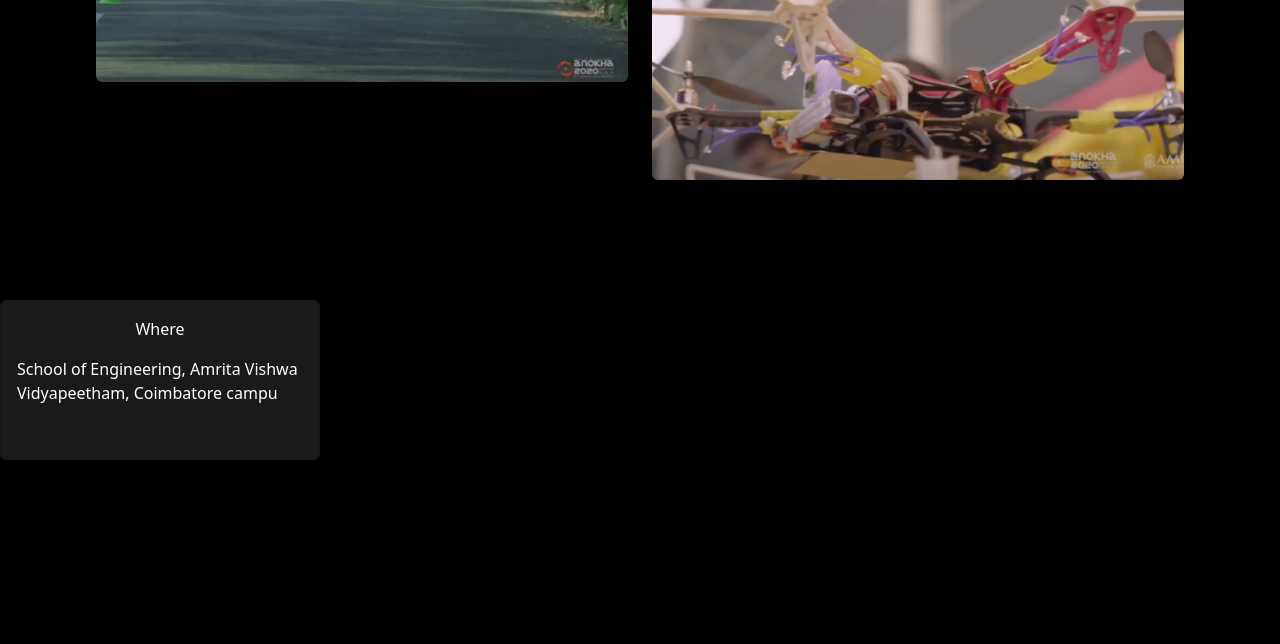
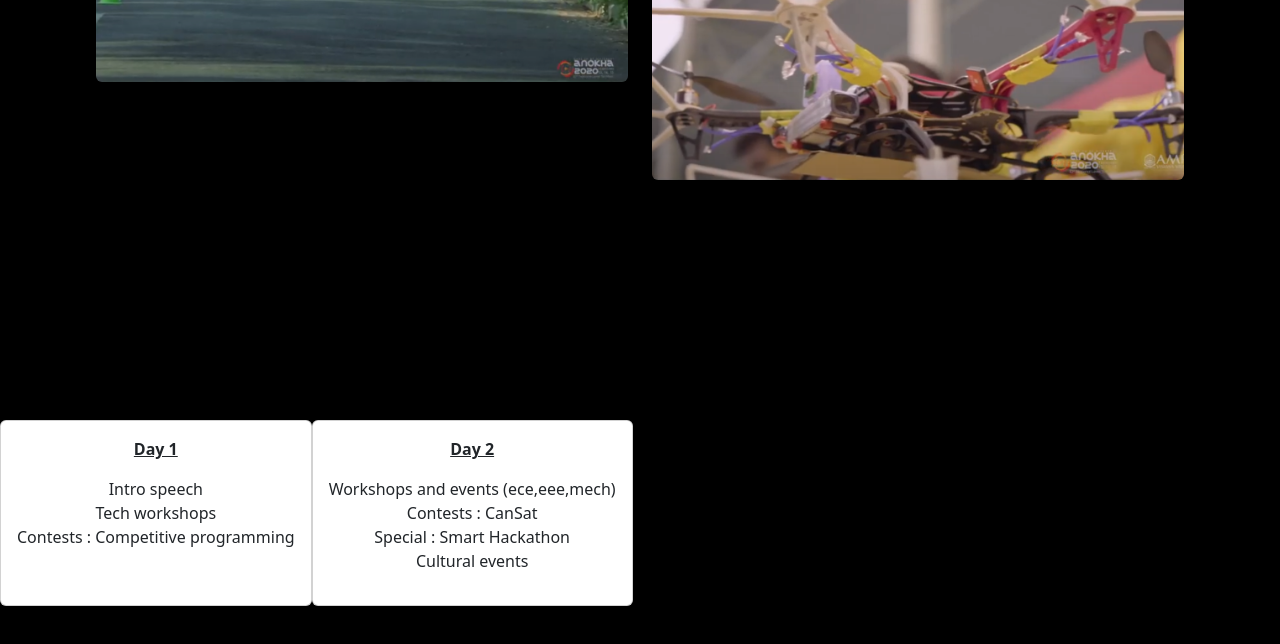
Before and after one commit to Arjun013H/20CYS2022-UID, a plain HTML site: page anokha/index.html in a window 1280 px wide. Shown: the part 2975-3619 px from the top of the page. Before the commit the page ends 3435 px from the top, so only its background shows below. Drawn offline with nearby package versions, Linux system fonts and the light colour scheme; files whose address does not match are found by name; a web font is replaced by a local one.

Commit message:
: pm 10/01/23

```diff
--- a/anokha/css/index.css
+++ b/anokha/css/index.css
@@ -95,3 +95,11 @@
 .item-item:hover{
   color: aqua;
 }
+
+.Schedule{
+  /* align-items: center; */
+  display: inline-flex;
+
+}
+
+.p-center{}
--- a/anokha/index.html
+++ b/anokha/index.html
@@ -132,21 +132,34 @@
 
 
   <dv class="Schedulecal" id="Schedulecall"></dv>
-
+  <br><br><br><br><br>
   <div class="Schedule">
 
-    <div class="card" id="c3">
+    <div class="card" id="c4">
       <div class="card-body">
-        <p style="text-align: center;">Where</p>
-        <p>School of Engineering, Amrita Vishwa Vidyapeetham, Coimbatore campu</p>
+        <p style="text-align: center;"><b><u>Day 1</u></b></p>
+        <p style="text-align: center;">Intro speech<br>
+          Tech workshops <br>
+          Contests : Competitive programming</p>
       </div>
     </div>
 
 
+  <div class="card" id="c5">
+    <div class="card-body">
+      <p style="text-align: center;"><b><u>Day 2</u></b></p>
+      <p style="text-align: center;">
+        Workshops and events (ece,eee,mech)<br>
+        Contests : CanSat <br>
+        Special : Smart Hackathon<br>
+        Cultural events
+    </p></div>
+  </div>
+
 
 
   </div>
-  <!-- <br><br><br><br><br><br><br><br><br><br><br><br><br><br><br><br><br><br><br><br><br><br><br><br><br><br><br><br><br><br><br><br><br><br><br><br><br><br><br><br><br><br><br><br><br><br><br><br>  -->
+  <br><br><br><br><br><br><br><br><br><br><br><br><br><br><br><br><br><br><br><br><br><br><br><br><br><br><br><br><br><br><br><br><br><br><br><br><br><br><br><br><br><br><br><br><br><br><br><br>
 
 
 
```
